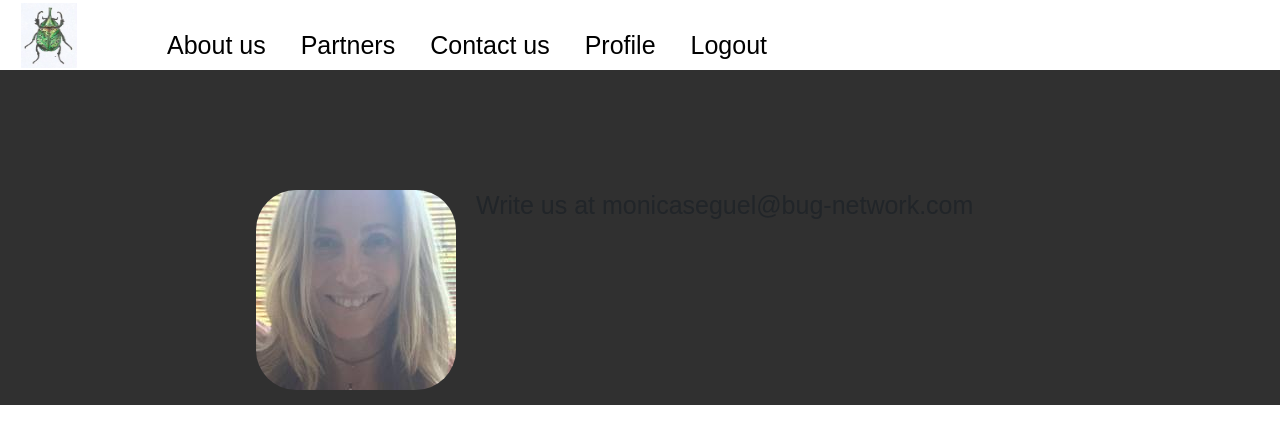
After one commit to nicoarqu/Bug, a Flask app: page /contact_us in a window 1280 px wide. The commit adds this page. Shown: the top 444 px of the page. Run offline with Flask 2, Linux system fonts and the light colour scheme; a user stored in the database is signed in; some libraries are stand-ins or nearby versions.

Commit message:
Cambios pagina principal

```diff
--- a/flask_app.py
+++ b/flask_app.py
@@ -91,6 +91,13 @@ class RegisterForm(FlaskForm):
 def index():
     return render_template("homepage.html", name="homepage", current_user=current_user)
 
+@app.route("/about_us")
+def about_us():
+    return render_template("about_us.html", name="about_us", current_user=current_user)
+
+@app.route("/contact_us")
+def contact_us():
+    return render_template("contact_us.html", name="contact_us", current_user=current_user)
 """
 @app.route('/login', methods=['GET', 'POST'])
 def login():
--- a/static/css/application.css
+++ b/static/css/application.css
@@ -56,7 +56,7 @@
 }
 
 .nav-link{
-  color: #150F58;
+  color: black;
 }
 
 .nav-link:hover {
--- a/static/css/homepage.css
+++ b/static/css/homepage.css
@@ -1,3 +1,4 @@
+
 #logo_img{
   height: 10px;
   width: 10px;
@@ -12,18 +13,28 @@
 	background: black;
 	width: 170px;
 	height:120px;
-	margin: auto;
+	margin:auto;
 }
 
 #bug_title {
+	display: inline-block;
 	padding-top: 10%;
+	padding-left: 5%;
 	font-size: 7em;
 	color: white;
+	float: left;
+}
+
+#bug_title_logo {
+	float: right;
+	display:inline-block;
+
+
 }
 
 #concept_mitsein {
 	text-align: center;
-	padding-left: 5em;
+	padding-left: 7em;
 	padding-right: 5em;
 	padding-top: 1.5em;
 	font-size: 5em;
--- /dev/null
+++ b/templates/contact_us.html
@@ -0,0 +1,94 @@
+{% extends "bootstrap/base.html" %}
+
+{% block title %}
+Mitsein
+{% endblock %}
+
+{% block styles %}
+{{super()}}
+<link rel="stylesheet" href="https://maxcdn.bootstrapcdn.com/bootstrap/4.0.0-beta.3/css/bootstrap.min.css" integrity="sha384-Zug+QiDoJOrZ5t4lssLdxGhVrurbmBWopoEl+M6BdEfwnCJZtKxi1KgxUyJq13dy" crossorigin="anonymous">
+<link rel="stylesheet" href="{{ url_for('static', filename='css/application.css') }}">
+<link rel="stylesheet" href="{{ url_for('static', filename='css/homepage.css') }}">
+<link rel="stylesheet" href="https://stackpath.bootstrapcdn.com/bootstrap/4.5.0/css/bootstrap.min.css" integrity="sha384-9aIt2nRpC12Uk9gS9baDl411NQApFmC26EwAOH8WgZl5MYYxFfc+NcPb1dKGj7Sk" crossorigin="anonymous">
+{% endblock %}
+
+{% block navbar %}
+<div id="main_page">
+  <nav class="navbar navbar-expand-lg">
+    <a href="/"><img src="static/images/bug_logo.jpeg" style="width:56px;height:65px;margin-top:20px;margin-left:10px;" /></a>
+    <button class="navbar-toggler" type="button" data-toggle="collapse" data-target="#navbarSupportedContent" aria-controls="navbarSupportedContent" aria-expanded="false" aria-label="Toggle navigation">
+      <span class="navbar-toggler-icon"></span>
+    </button>
+
+    <div class="collapse navbar-collapse" id="navbarSupportedContent">
+      <ul class="navbar-nav mr-auto" id="navbar-content">
+        <li class="nav-item">
+          <a class="nav-link " href="/" role="button">
+            About us
+          </a>
+        </li>
+        <li class="nav-item">
+          <a class="nav-link " href="/stockexchange" role="button">
+            Partners
+          </a>
+        </li>
+        <li class="nav-item">
+          <a class="nav-link " href="/stockexchange" role="button">
+            Contact us
+          </a>
+        </li>
+        {% if not current_user %}
+          <li class="nav-item">
+            <a id="create_account_button" class="nav-link " href="/signup" role="button">
+              Join
+            </a>
+          </li>
+        {% else %}
+          <li class="nav-item">
+            <a id="profile_button" class="nav-link " href="/profile" role="button">
+              Profile
+            </a>
+          </li>
+          <li class="nav-item">
+            <a  class="nav-link " href="/logout" role="button">
+              Logout
+            </a>
+          </li>
+        {% endif %}
+      </ul>
+    </div>
+  </nav>
+{% endblock %}
+
+{% block content %}
+<div id="founder_homepage">
+  <br>
+  <br>
+  <br>
+  <br>
+  <br>
+  <br>
+  <br>
+  <br>
+  <div id="founder_wrapper">
+    <div id="block_picture_founder">
+      <img src="static/images/founder_pic.jpg"  id="image_founder" alt="Avatar"/>
+    </div>
+    <div id="block_founder_details">
+      <h1>Write us at monicaseguel@bug-network.com</h1>
+    </div>
+  </div>
+  <br>
+</div>
+{% endblock %}
+
+{% block scripts %}
+{{ super() }}
+<script type="text/javascript"></script>
+<script src="https://code.jquery.com/jquery-3.2.1.slim.min.js" integrity="sha384-KJ3o2DKtIkvYIK3UENzmM7KCkRr/rE9/Qpg6aAZGJwFDMVNA/GpGFF93hXpG5KkN" crossorigin="anonymous"></script>
+<script src="https://cdnjs.cloudflare.com/ajax/libs/popper.js/1.12.9/umd/popper.min.js" integrity="sha384-ApNbgh9B+Y1QKtv3Rn7W3mgPxhU9K/ScQsAP7hUibX39j7fakFPskvXusvfa0b4Q" crossorigin="anonymous"></script>
+<script src="https://maxcdn.bootstrapcdn.com/bootstrap/4.0.0-beta.3/js/bootstrap.min.js" integrity="sha384-a5N7Y/aK3qNeh15eJKGWxsqtnX/wWdSZSKp+81YjTmS15nvnvxKHuzaWwXHDli+4" crossorigin="anonymous"></script>
+<script src="https://code.jquery.com/jquery-3.5.1.slim.min.js" integrity="sha384-DfXdz2htPH0lsSSs5nCTpuj/zy4C+OGpamoFVy38MVBnE+IbbVYUew+OrCXaRkfj" crossorigin="anonymous"></script>
+<script src="https://cdn.jsdelivr.net/npm/popper.js@1.16.0/dist/umd/popper.min.js" integrity="sha384-Q6E9RHvbIyZFJoft+2mJbHaEWldlvI9IOYy5n3zV9zzTtmI3UksdQRVvoxMfooAo" crossorigin="anonymous"></script>
+<script src="https://stackpath.bootstrapcdn.com/bootstrap/4.5.0/js/bootstrap.min.js" integrity="sha384-OgVRvuATP1z7JjHLkuOU7Xw704+h835Lr+6QL9UvYjZE3Ipu6Tp75j7Bh/kR0JKI" crossorigin="anonymous"></script>
+{% endblock %}
```
Also changed, not shown: templates/about_us.html (added, +96 -0 lines), templates/homepage.html (+5 -4 lines), static/images/bug_logo.jpeg (added), static/images/bug_logo.png (deleted), static/images/download (1).jpeg (added), static/images/download (2).jpeg (added), static/images/download (3).jpeg (added), static/images/download (4).jpeg (added), static/images/download (5).jpeg (added), static/images/download.jpeg (added), static/images/images.jpeg (added).
